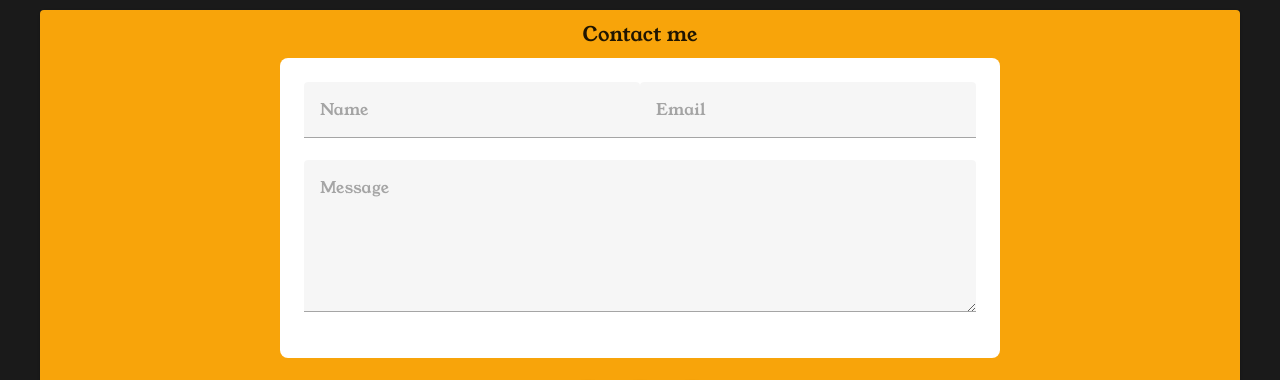
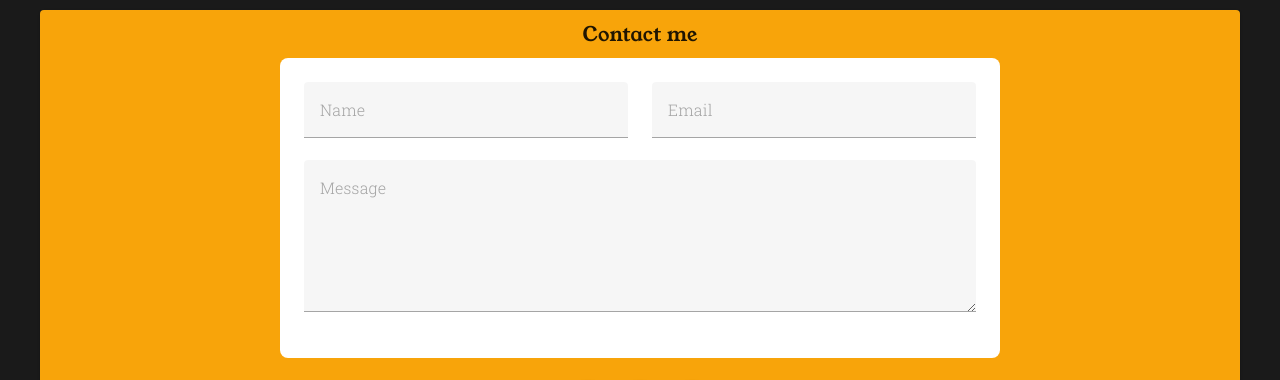
Before and after one commit to teykamp/homepage, a Vue app: page / in a window 1280 px wide. Shown: the part 2082-2462 px from the top of the page. Built offline with nearby package versions, Linux system fonts and the light colour scheme.

Commit message:
add formatting for input fields

```diff
--- a/src/components/Footer.vue
+++ b/src/components/Footer.vue
@@ -27,17 +27,26 @@
                 <v-form
                   v-model="valid"
                   @submit.prevent
+                  :style="{
+                    'font-family': 'Roboto Slab',
+                  }"
                 >
-                  <div class="d-flex align-center" style="width: 100%;">
+                  <v-row class="d-flex justify-space-between">
+                    <v-col>
                       <v-text-field
+                        style="min-width: 300px;"
                         :rules="nameRules"
                         placeholder="Name"
                       ></v-text-field>
+                    </v-col>
+                    <v-col>
                       <v-text-field
+                        style="min-width: 300px;"
                         :rules="emailRules"
                         placeholder="Email"
                       ></v-text-field>
-                  </div>
+                    </v-col>
+                  </v-row>
                   <v-textarea
                     placeholder="Message"
                     :rules="messageRules"
```
Lines whose indentation alone changed are shown as unchanged.
